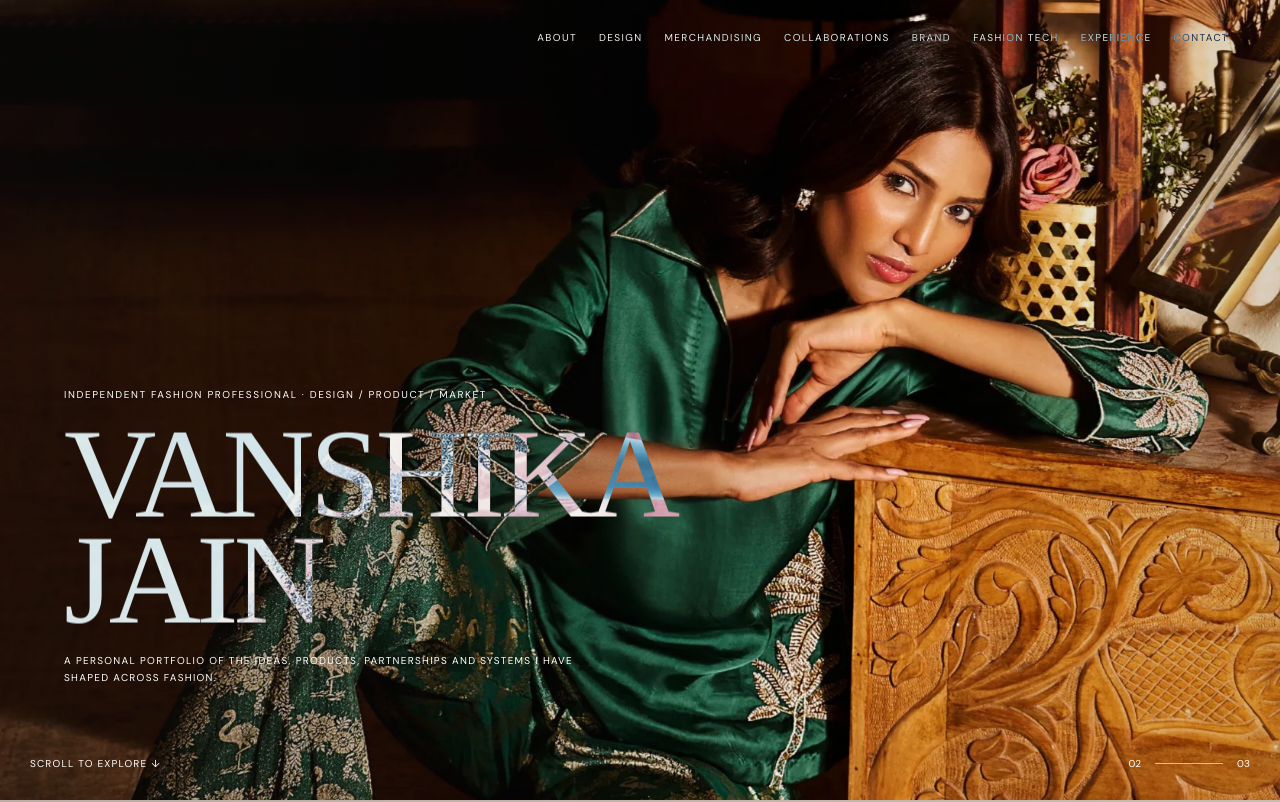
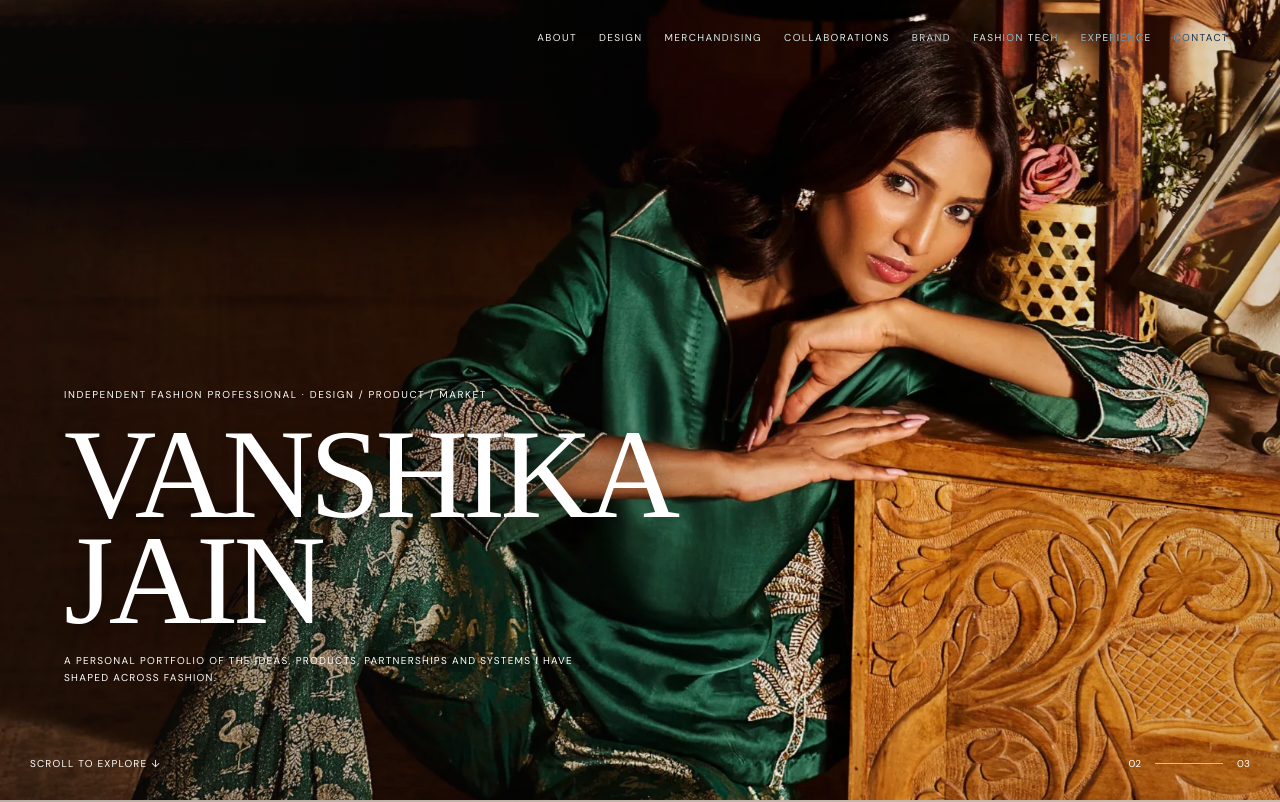
Before and after one commit to kartikeyasharma10-arch/Shikuportfolio, a plain HTML site: page index.html in a window 1280 px wide. Shown: the top 802 px of the page. Drawn offline with Linux system fonts and the light colour scheme; a web font is replaced by a local one.

Commit message:
Keep hero name solid white on all slides (drop blend mode on the morphing name)
Co-Authored-By: Claude Sonnet 5.5 <noreply@anthropic.com>
Claude-Session: https://claude.ai/code/session_01KJXo3Dg1dnU39kgvNReH98

```diff
--- a/styles.css
+++ b/styles.css
@@ -561,6 +561,6 @@ a:focus-visible,button:focus-visible{outline:2px solid #7b5c50;outline-offset:3p
 /* hero name -> VJ morph */
 .morph-on .hero h1{opacity:0}
 .morph-on .wordmark{opacity:0}
-.name-morph{position:fixed;left:0;top:0;z-index:79;transform-origin:0 0;color:#f8f5ef;mix-blend-mode:difference;pointer-events:none;white-space:nowrap;will-change:transform}
+.name-morph{position:fixed;left:0;top:0;z-index:79;transform-origin:0 0;color:#fff;mix-blend-mode:normal;text-shadow:0 2px 22px rgba(0,0,0,.38);pointer-events:none;white-space:nowrap;will-change:transform}
 .nm-row{display:block;will-change:transform}
 .nm-rest{will-change:opacity}
```
